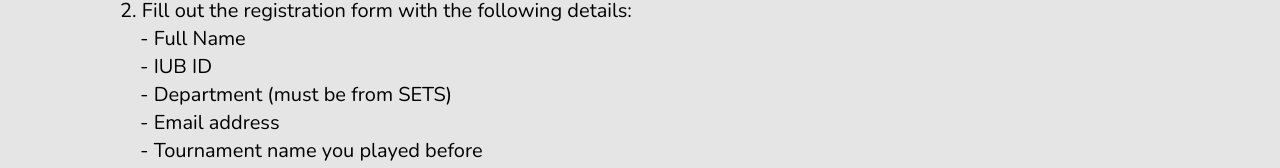
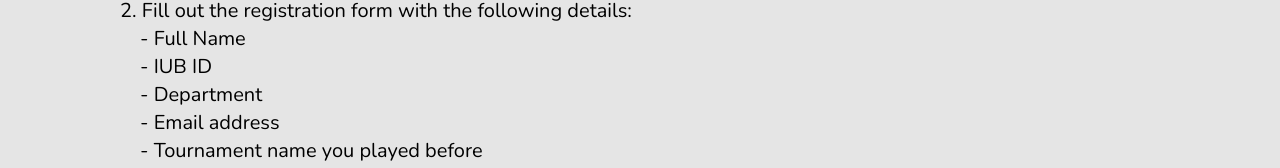
Before and after one commit to zorojuro75/league-of-engineers, a Next.js app: page /femaleReg in a window 1280 px wide. Shown: the part 229-397 px from the top of the page. Built offline with nearby package versions, Linux system fonts and the light colour scheme; no server answers.

Commit message:
female registration

```diff
--- a/app/registration/components/RegistrationProcess.tsx
+++ b/app/registration/components/RegistrationProcess.tsx
@@ -12,7 +12,7 @@
 
         <li>- Full Name </li>
          <li>- IUB ID </li>
-        <li>- Department (must be from SETS) </li>
+        <li>- Department</li>
          <li>- Email address </li>
         <li>- Tournament name you played before </li>
         <li>
```
